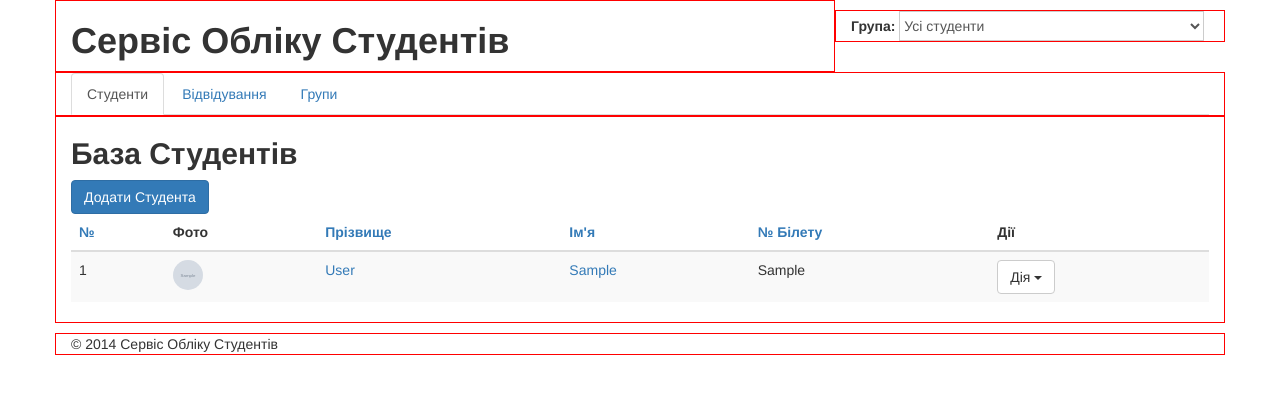
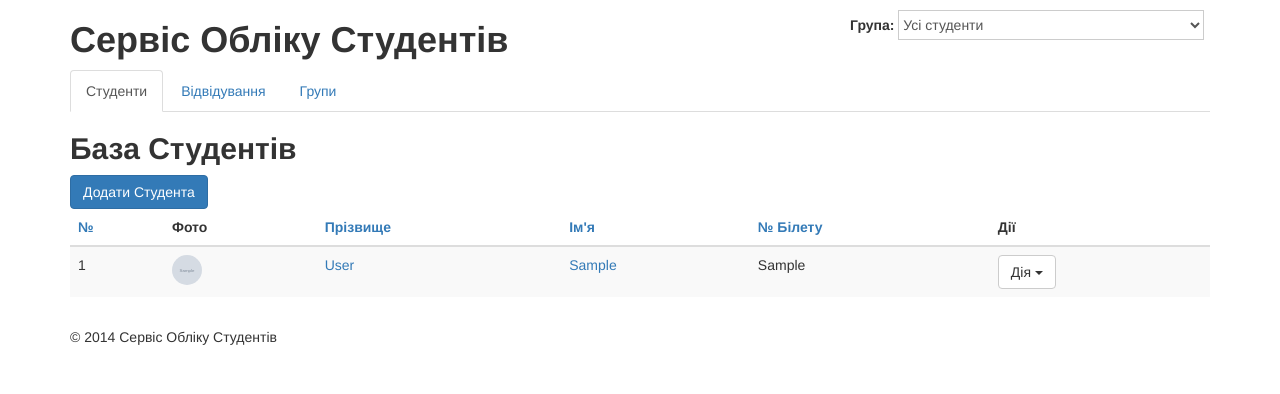
Before and after one commit to curious725/studentsdb_django, a Django app: page / in a window 1280 px wide. Shown: the top 394 px of the page. Run offline with Django 3.2, Linux system fonts and the light colour scheme; tables that the repository leaves empty hold one stand-in row (values such as "Sample post"); grey boxes marked "Sample" are stand-in pictures; some libraries are stand-ins or nearby versions.

Commit message:
fix styling

```diff
--- a/studentsdb/studentsdb/students/templates/students/base.html
+++ b/studentsdb/studentsdb/students/templates/students/base.html
@@ -15,11 +15,6 @@
   href="https://maxcdn.bootstrapcdn.com/bootstrap/3.3.7/css/bootstrap.min.css">
   <link rel="stylesheet" href="{{ PORTAL_URL }}{% static 'css/main.css' %}">
   {% block extra_css %}{% endblock extra_css %}
-  <style>
-    .col-xs-12, .col-xs-4, .col-xs-8 {
-      border: 1px solid red;
-    }
-  </style>
 </head>
 <body>
 
```
